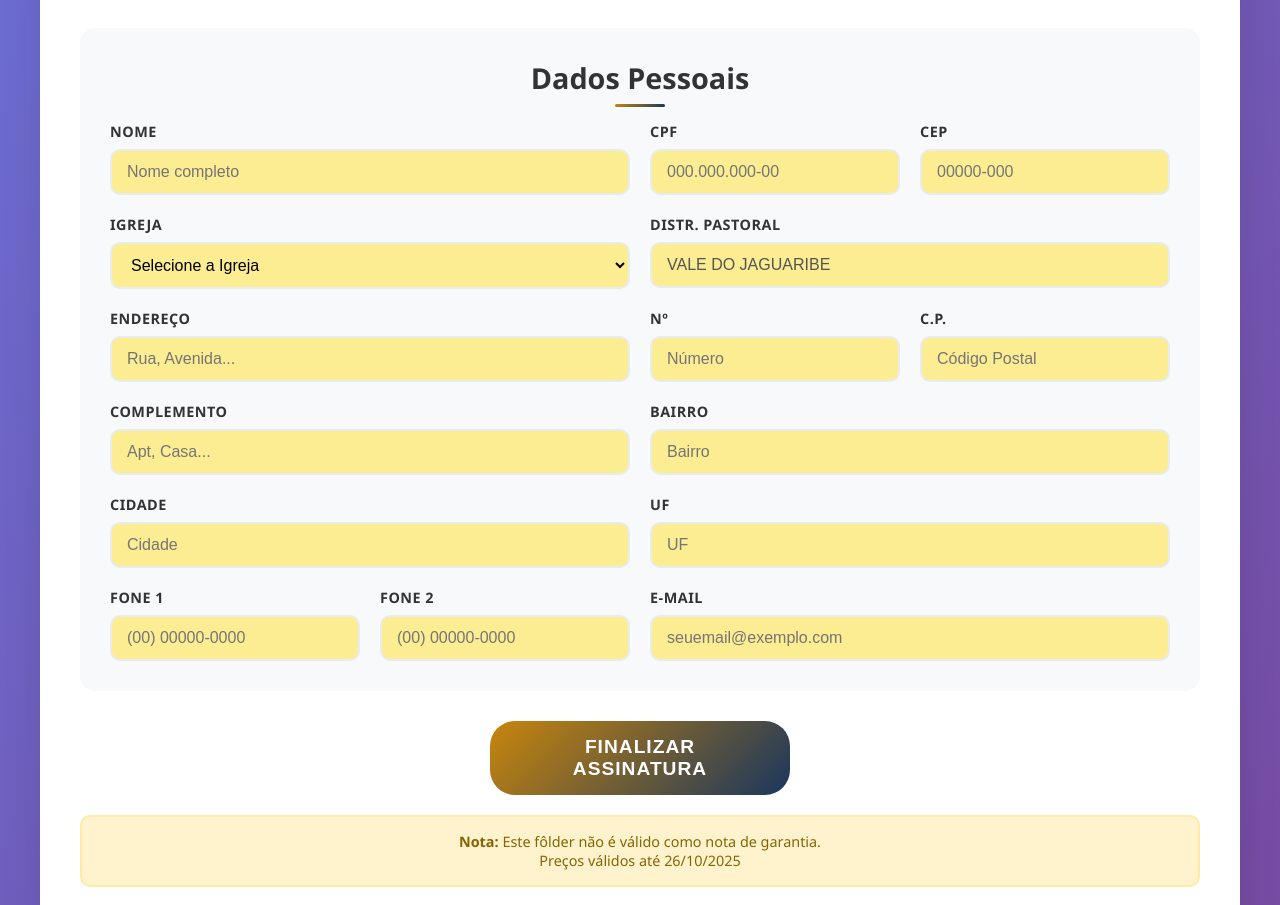
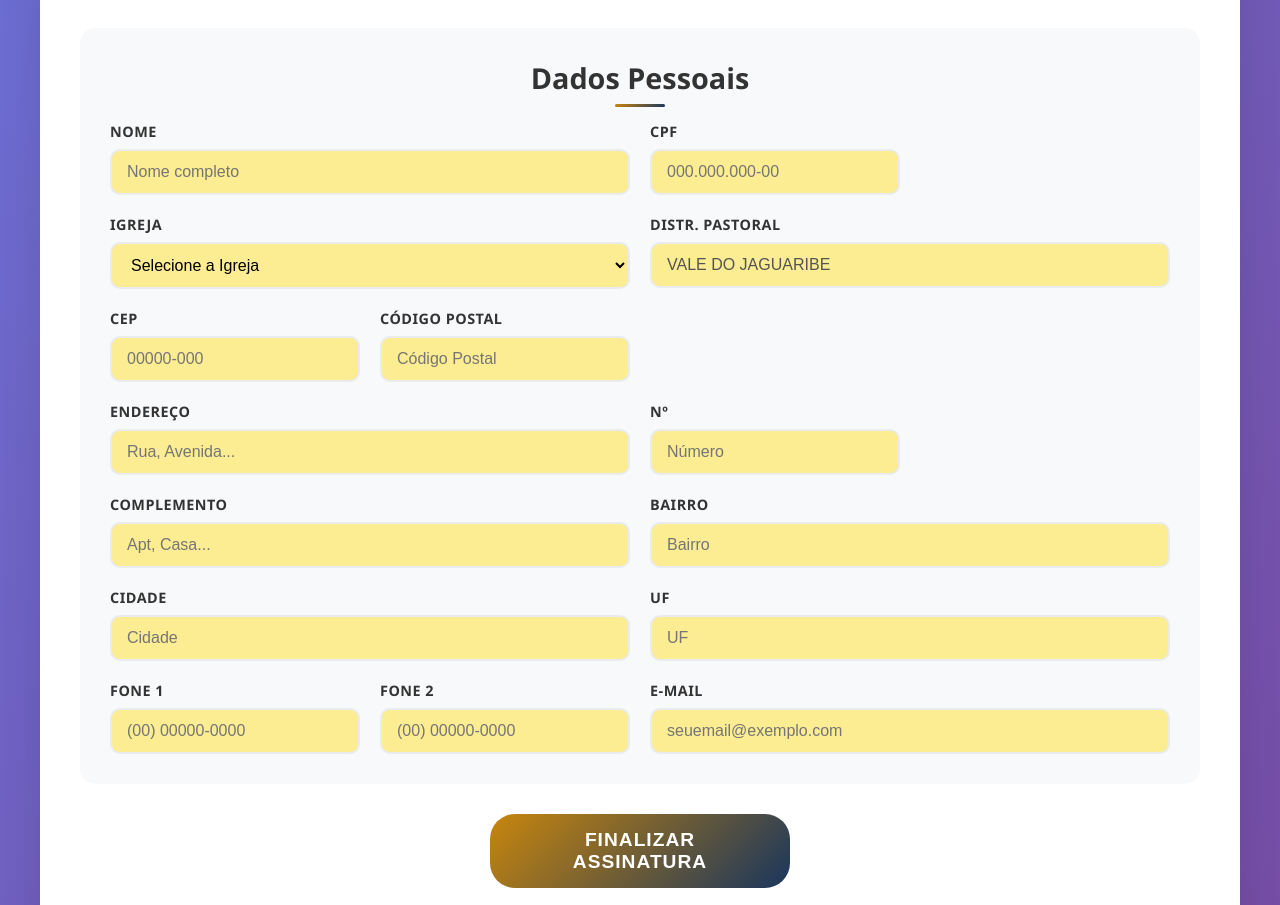
Before and after one commit to Otaviano07/mana-vale-do-jaguaribe, a plain HTML site: page index.html in a window 1280 px wide. Shown: the part 1240-2145 px from the top of the page. Drawn offline with nearby package versions, Linux system fonts and the light colour scheme.

Commit message:
atualizado a localização dos inputs

```diff
--- a/index.html
+++ b/index.html
@@ -94,10 +94,6 @@
                             <label class="form-label">CPF</label>
                             <input type="number" class="form-input" id="cpf" v-model="formData.cpf" placeholder="000.000.000-00">
                         </div>
-                        <div class="form-group cep-width">
-                            <label class="form-label">CEP</label>
-                            <input type="number" class="form-input" id="cep" v-model="formData.cep" @blur="fetchAddressFromCEP" placeholder="00000-000">
-                        </div>
                         <div class="form-group igreja-width">
                             <label class="form-label">Igreja</label>
                             <select class="form-input" v-model="formData.igreja">
@@ -109,6 +105,14 @@
                             <label class="form-label">Distr. Pastoral</label>
                             <input type="text" class="form-input" id="distrito" v-model="formData.distrito" placeholder="Distrito" disabled>
                         </div>
+                        <div class="form-group cep-width">
+                            <label class="form-label">CEP</label>
+                            <input type="number" class="form-input" id="cep" v-model="formData.cep" @blur="fetchAddressFromCEP" placeholder="00000-000">
+                        </div>
+                        <div class="form-group cp-width">
+                            <label class="form-label">Código Postal</label>
+                            <input type="number" class="form-input" id="cp" v-model="formData.cp" placeholder="Código Postal">
+                        </div>
                         <div class="form-group endereco-width">
                             <label class="form-label">Endereço</label>
                             <input type="text" class="form-input" id="endereco" v-model="formData.endereco" placeholder="Rua, Avenida...">
@@ -116,10 +120,6 @@
                         <div class="form-group numero-width">
                             <label class="form-label">Nº</label>
                             <input type="number" class="form-input" id="numero" v-model="formData.numero" placeholder="Número">
-                        </div>
-                        <div class="form-group cp-width">
-                            <label class="form-label">C.P.</label>
-                            <input type="number" class="form-input" id="cp" v-model="formData.cp" placeholder="Código Postal">
                         </div>
                         <div class="form-group complemento-width">
                             <label class="form-label">Complemento</label>
```
